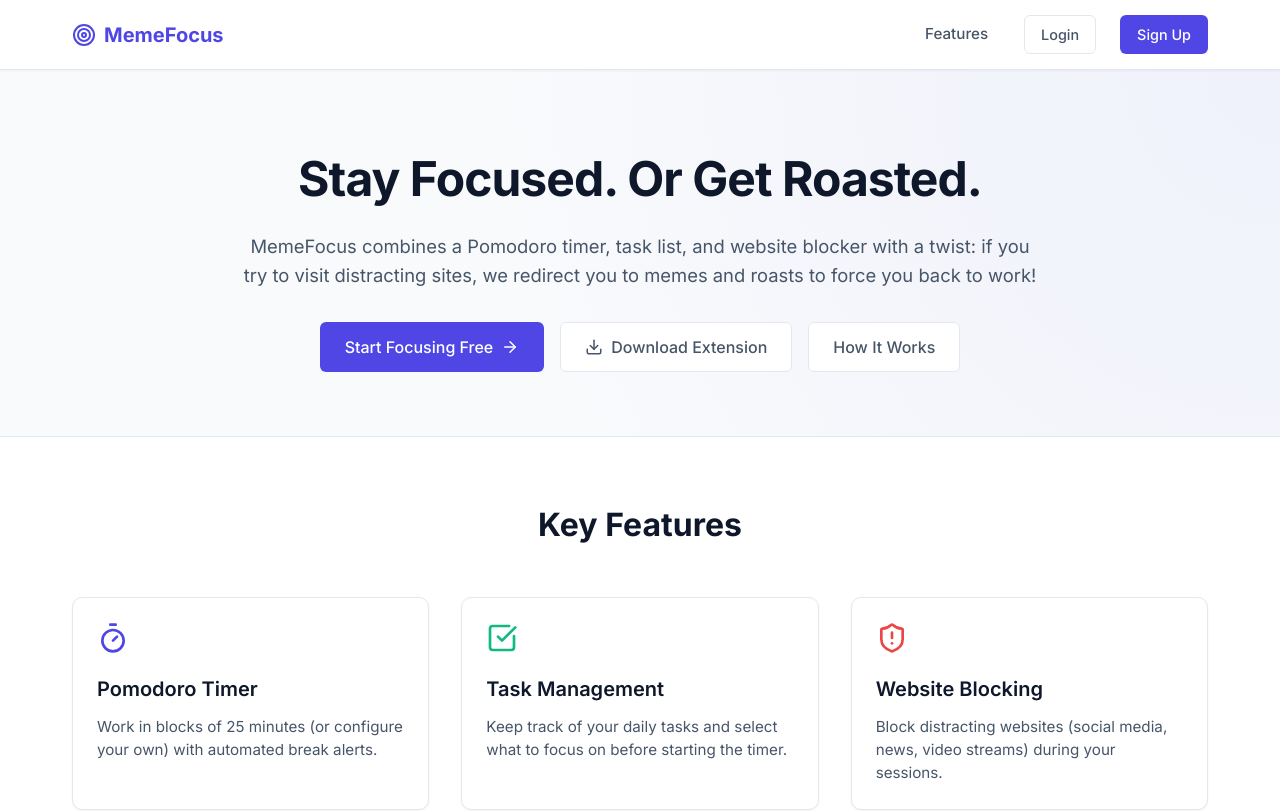
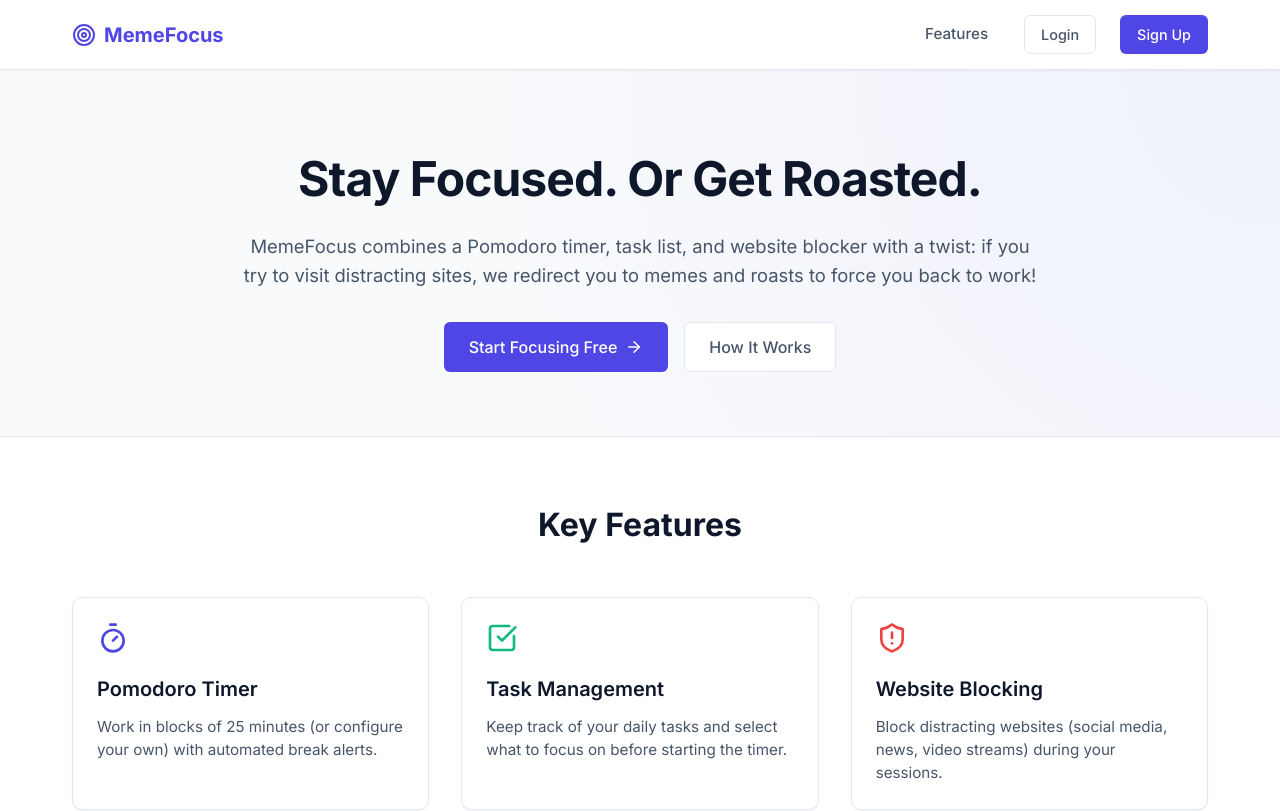
Before and after one commit to nikhil-madineedi/MemeFocus, a React (Vite) app in the folder frontend/: page / in a window 1280 px wide. Shown: the top 811 px of the page. Built offline with nearby package versions, Linux system fonts and the light colour scheme.

Commit message:
chore(frontend): remove download extension button from landing page hero

```diff
--- a/frontend/src/pages/LandingPage.jsx
+++ b/frontend/src/pages/LandingPage.jsx
@@ -21,10 +21,6 @@ export default function LandingPage() {
               <span>{token ? "Go to Dashboard" : "Start Focusing Free"}</span>
               <ArrowRight size={18} />
             </Link>
-            <a href="/extension.zip" download className="btn btn-secondary btn-lg btn-download-hero">
-              <Download size={18} />
-              <span>Download Extension</span>
-            </a>
             <a href="#how-it-works" className="btn btn-secondary btn-lg">How It Works</a>
           </div>
         </div>
```
